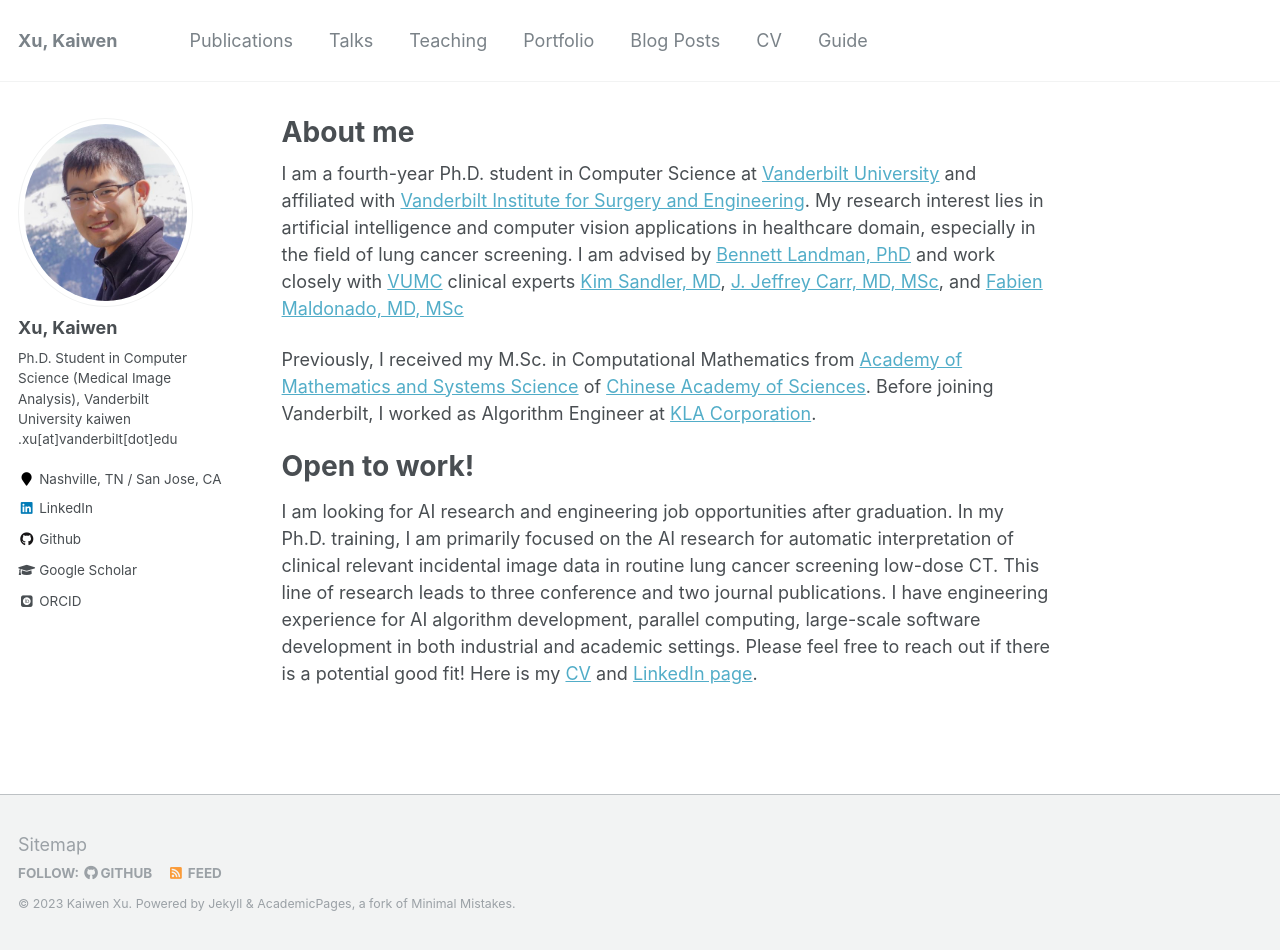
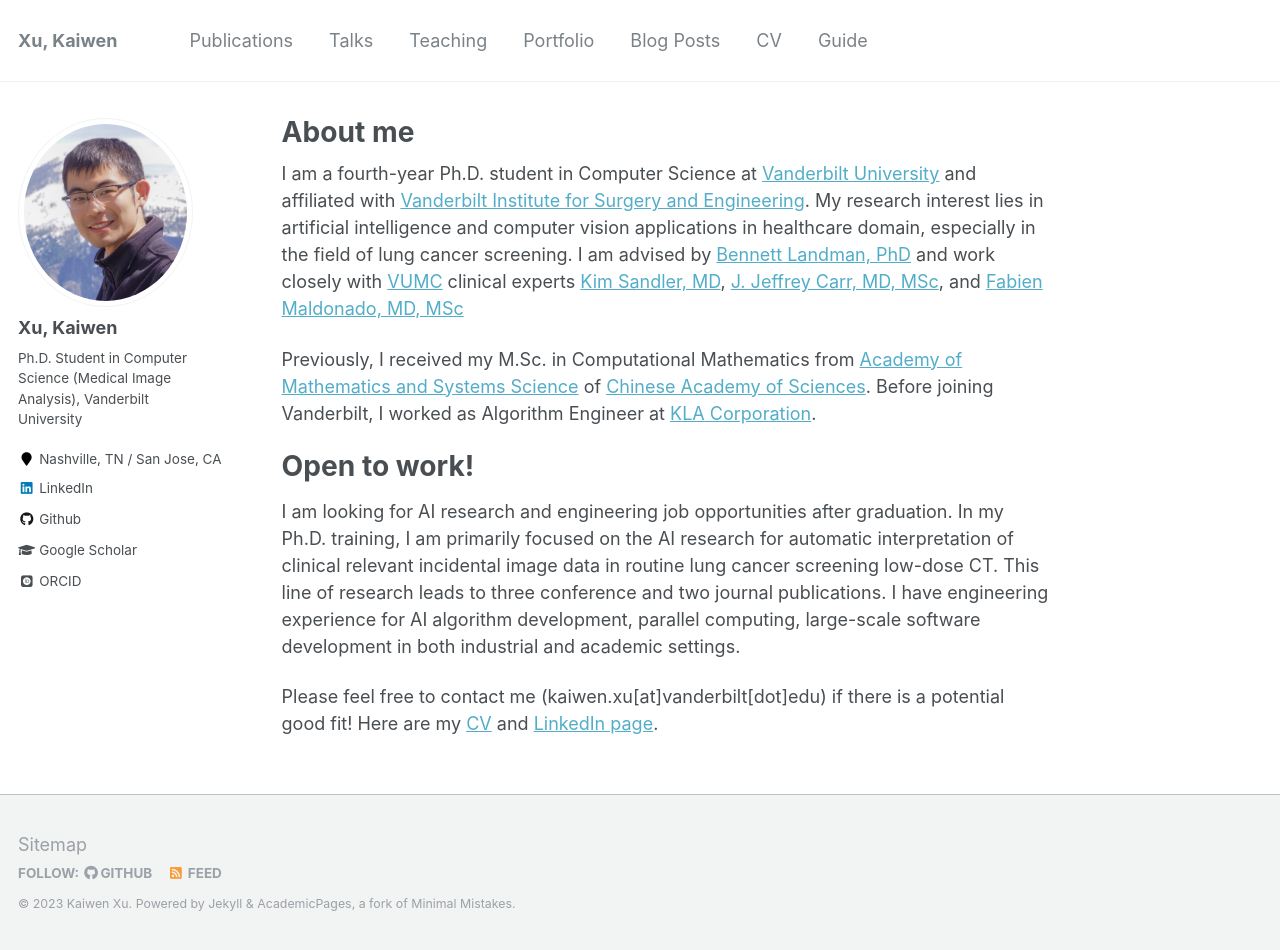
Before and after one commit to kwxu/kwxu.github.io, a Jekyll site: the page built from _pages/about.md, in a window 1280 px wide and 950 px high. Built offline with Jekyll 4.4.1, drawn with Linux system fonts in a browser that asks for light colours; some web fonts are replaced.

Commit message:
Add the main page.

```diff
--- a/_config.yml
+++ b/_config.yml
@@ -82,8 +82,7 @@ analytics:
 author:
   name             : "Xu, Kaiwen"
   avatar           : "Kaiwen-Xu-432.468.jpg"
-  bio              : "Ph.D. Student in Computer Science (Medical Image Analysis), Vanderbilt University\n\n kaiwen
-  .xu[at]vanderbilt[dot]edu"
+  bio              : "Ph.D. Student in Computer Science (Medical Image Analysis), Vanderbilt University"
   location         : "Nashville, TN / San Jose, CA"
   employer         :
   pubmed           :
--- a/_pages/about.md
+++ b/_pages/about.md
@@ -31,7 +31,9 @@ I am looking for AI research and engineering job opportunities after graduation.
 In my Ph.D. training, I am primarily focused on the AI research for automatic interpretation of clinical relevant
 incidental image data in routine lung cancer screening low-dose CT. This line of research leads to three conference
 and two journal publications. I have engineering experience for AI algorithm development, parallel
-computing, large-scale software development in both industrial and academic settings. Please feel free to reach out if
-there is a potential good fit! Here is my
+computing, large-scale software development in both industrial and academic settings.
+
+Please feel free to contact me (kaiwen.xu\[at\]vanderbilt\[dot\]edu) if
+there is a potential good fit! Here are my
 [CV](http://kwxu.github.io/files/paper1.pdf) and
 [LinkedIn page](https://www.linkedin.com/in/kaiwen-algo/).
```
